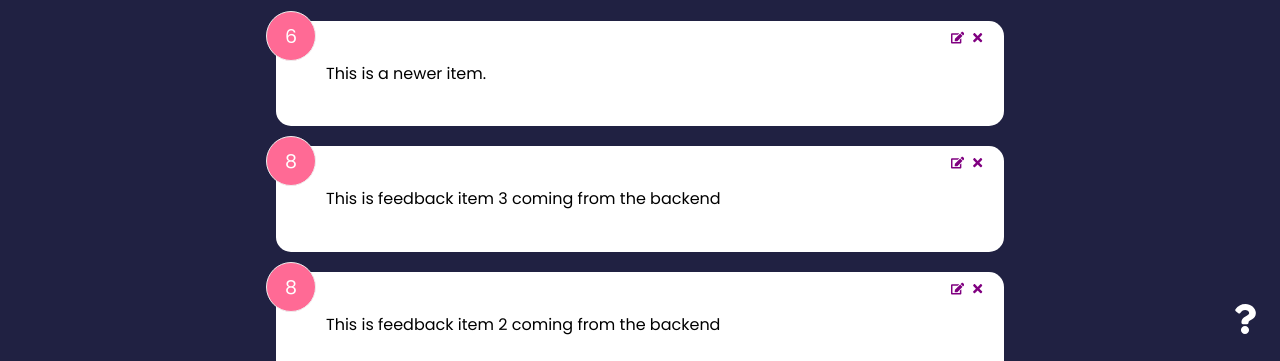
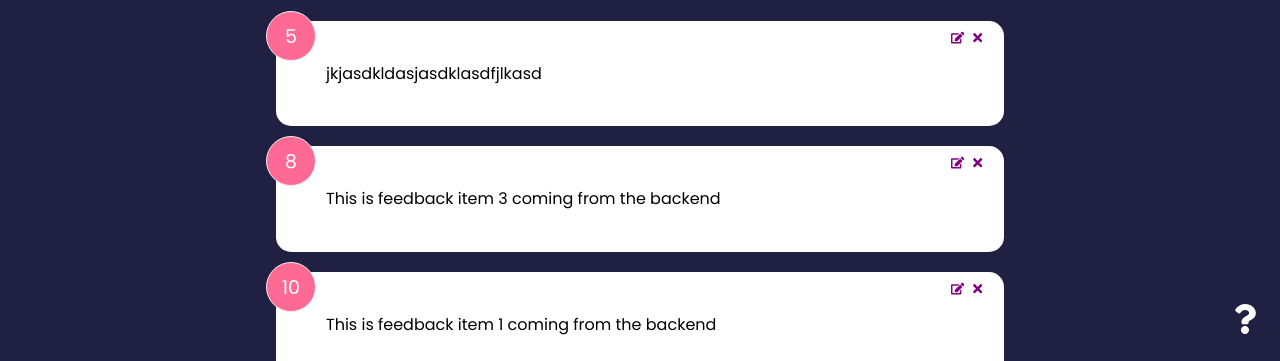
Before and after one commit to r-keenan/feedback-ui, a React (Create React App) app: page / in a window 1280 px wide. Shown: the part 438-799 px from the top of the page. Built offline with nearby package versions, Linux system fonts and the light colour scheme; data requests are answered from the project's data file.

Commit message:
removed spinner

```diff
--- a/db.json
+++ b/db.json
@@ -6,18 +6,13 @@
       "text": "This is feedback item 1 coming from the backend"
     },
     {
-      "id": 2,
-      "rating": 8,
-      "text": "This is feedback item 2 coming from the backend"
-    },
-    {
       "id": 3,
       "rating": 8,
       "text": "This is feedback item 3 coming from the backend"
     },
     {
-      "text": "This is a newer item.",
-      "rating": 6,
+      "text": "jkjasdkldasjasdklasdfjlkasd",
+      "rating": 5,
       "id": 4
     }
   ]
--- a/src/components/FeedbackList.jsx
+++ b/src/components/FeedbackList.jsx
@@ -11,9 +11,7 @@ export default function FeedbackList() {
     return <p>No Feedback Yet</p>;
   }
 
-  return isLoading ? (
-    <Spinner />
-  ) : (
+  return (
     <div className="feedback-list">
       <AnimatePresence>
         {feedback.map((item) => (
```
Also changed, not shown: 1 other file (tests, documents, lock files or other folders).
